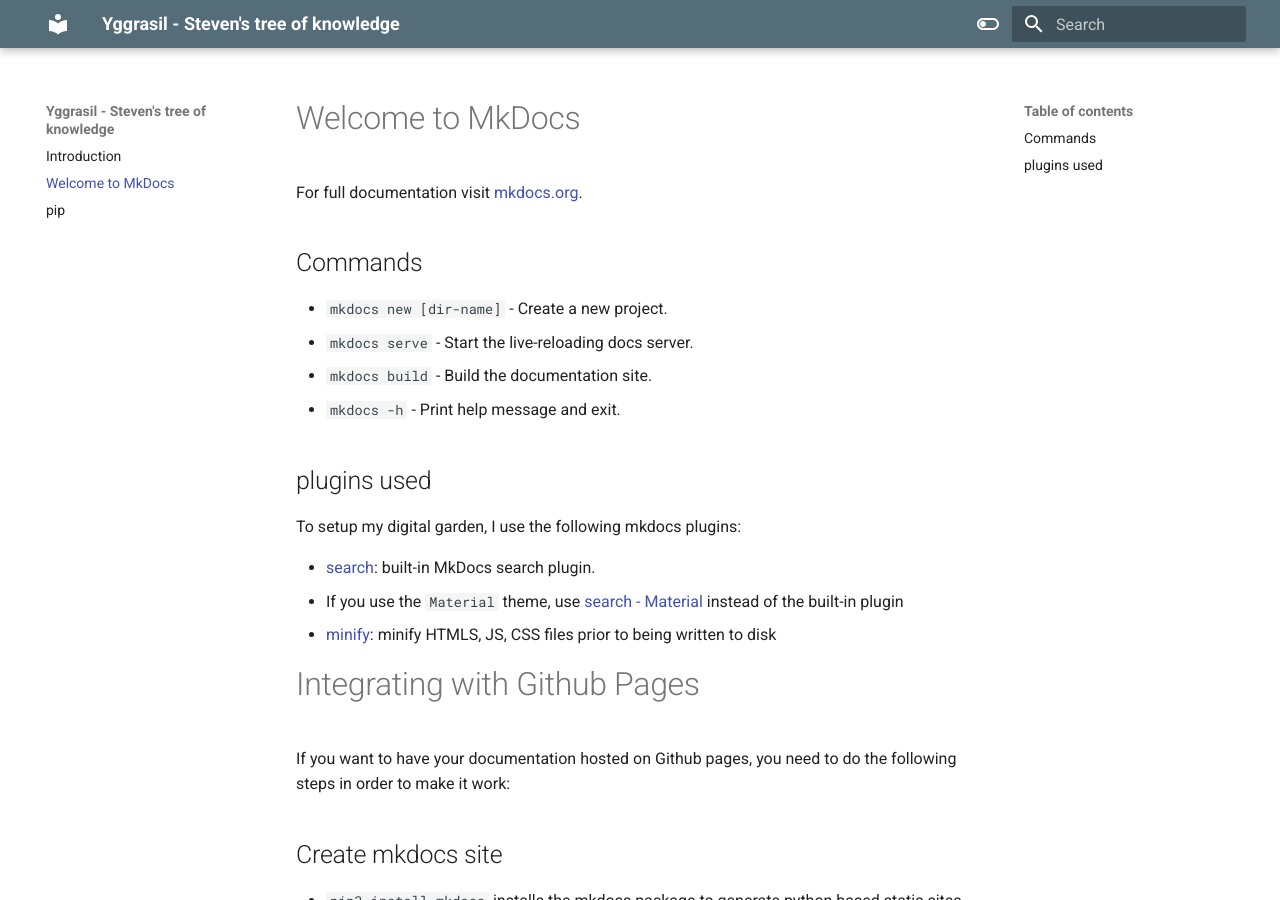
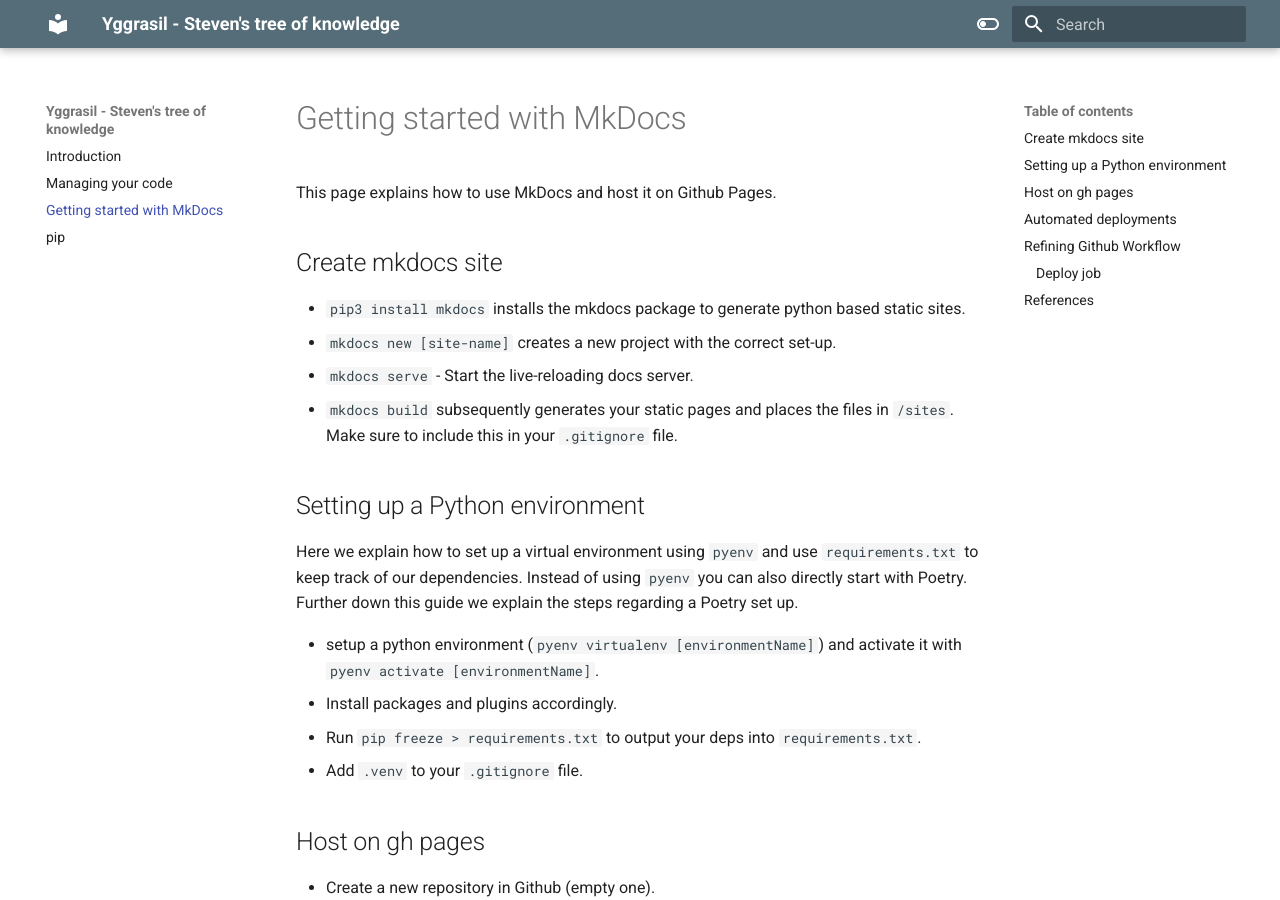
Before and after one commit to svanderweerd/codex, an MkDocs documentation site: the page built from docs/mkdocs.md, in a window 1280 px wide and 900 px high. Built offline with MkDocs 1.6.1 and Material for MkDocs 9.7.7, drawn with Linux system fonts in a browser that asks for light colours.

```diff
--- a/docs/mkdocs.md
+++ b/docs/mkdocs.md
@@ -1,35 +1,17 @@
-# Welcome to MkDocs
+# Getting started with MkDocs
 
-For full documentation visit [mkdocs.org](https://www.mkdocs.org).
-
-## Commands
-
-* `mkdocs new [dir-name]` - Create a new project.
-* `mkdocs serve` - Start the live-reloading docs server.
-* `mkdocs build` - Build the documentation site.
-* `mkdocs -h` - Print help message and exit.
-
-## plugins used
-
-To setup my digital garden, I use the following mkdocs plugins:
-
-* [search](https://www.mkdocs.org/user-guide/configuration/#plugins): built-in MkDocs search plugin.
-* If you use the `Material` theme, use [search - Material](https://squidfunk.github.io/mkdocs-material/setup/setting-up-site-search/) instead of the built-in plugin
-* [minify](https://github.com/byrnereese/mkdocs-minify-plugin): minify HTMLS, JS, CSS files prior to being written to disk
-
-# Integrating with Github Pages
-
-If you want to have your documentation hosted on Github pages, you need to do the following steps in order to make
-it work:
+This page explains how to use MkDocs and host it on Github Pages.
 
 ## Create mkdocs site
 
 * `pip3 install mkdocs` installs the mkdocs package to generate python based static sites.
 * `mkdocs new [site-name]` creates a new project with the correct set-up.
+* `mkdocs serve` - Start the live-reloading docs server.
 * `mkdocs build` subsequently generates your static pages and places the files in `/sites`. Make sure to include
   this in your `.gitignore` file.
 
 ## Setting up a Python environment
+
 Here we explain how to set up a virtual environment using `pyenv` and use `requirements.txt` to keep track of our
 dependencies. Instead of using `pyenv` you can also directly start with Poetry. Further down this guide we explain
 the steps regarding a Poetry set up.
@@ -218,21 +200,20 @@ our Github project. See the steps below for doing this:
   -N ""`. The `[name]` is the name that is used to write the public and private key files. I suggest to use the name
   of your project. This command generates a private and public key using the ed25519 algorithm.
 * Go to your Github project settings > deploy keys and click on `add deploy key`
-  * title = _Public key of ACTIONS_DEPLOY_KEY_
-  * paste the contents of your `[ProjectName].pub` file into this field. This is your public key that you just
+    * title = _Public key of ACTIONS_DEPLOY_KEY_
+    * paste the contents of your `[ProjectName].pub` file into this field. This is your public key that you just
     generated.
 * Go to Github project settings > Secrets > Actions and click on `new repository secret`
-  * secret name = _ACTIONS_DEPLOY_KEY_ > you set this as title, since you refer to this variable name in your
+    * secret name = _ACTIONS_DEPLOY_KEY_ > you set this as title, since you refer to this variable name in your
     `gh-pages.yml` file (`deploy_key: ${{ secrets.ACTIONS_DEPLOY_KEY }}`)
-  * paste the contents of your `[ProjectName]` file in the `.ssh` folder. This is the private key that you just
+    * paste the contents of your `[ProjectName]` file in the `.ssh` folder. This is the private key that you just
     generated.
 * Now you are all set.
 
 Now you can push your changes to your Github default branch. If there are no unexpected issues, Github will
 automatically deploy your changes to the Github Pages site, based on your workflow.
 
-
-# References
+## References
 
 See the links below for guides and other docs that helped me understand Mkdocs and deploying to Github Pages:
 
--- a/pyproject.toml
+++ b/pyproject.toml
@@ -14,6 +14,10 @@ mkdocs-section-index = "^0.3.4"
 mkdocs-autolinks-plugin = "^0.6.0"
 mkdocs-git-revision-date-localized-plugin = "^1.1.0"
 mkdocs-minify-plugin = "^0.6.1"
+proselint = "^0.13.0"
+pymdown-extensions = "^9.9"
+pre-commit = "^2.20.0"
+mkdocs-encryptcontent-plugin = "^2.4.1"
 
 
 [build-system]
```
Also changed, not shown: .markdownlint.yml (added, +33 -0 lines), docs/code-management.md (added, +63 -0 lines), requirements.txt (deleted, +0 -23 lines), docs/index.md (line endings or trailing spaces), 1 other file.
